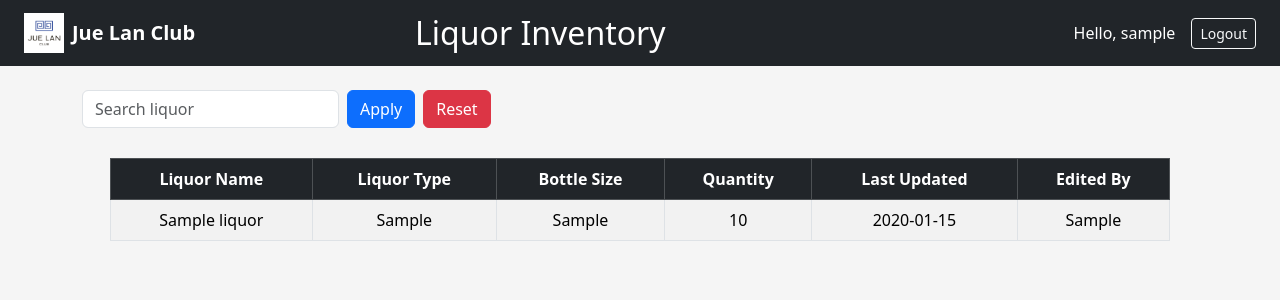
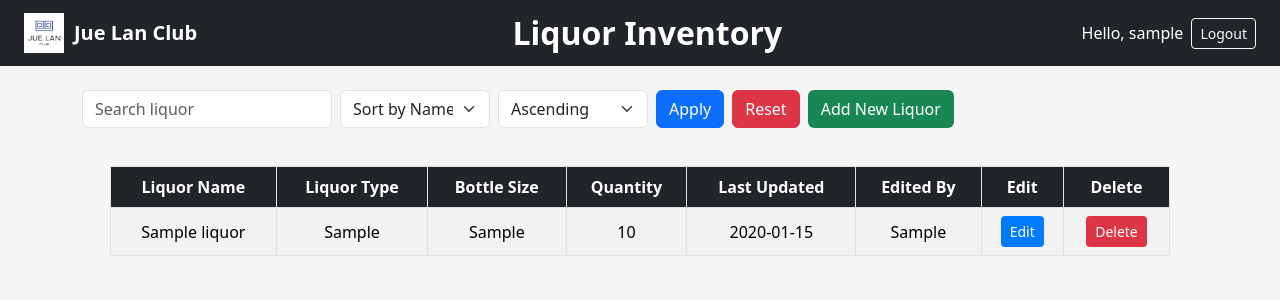
Before and after one commit to davidalevargas7/Jue-Lan-Liquor-Inventory, a Flask app: page / in a window 1280 px wide. Shown: the top 300 px of the page. Run offline with Flask 3, Linux system fonts and the light colour scheme; a user stored in the database is signed in; tables that the repository leaves empty hold one stand-in row (values such as "Sample post").

Commit message:
Cosemtic Update

```diff
--- a/templates/index.html
+++ b/templates/index.html
@@ -13,17 +13,6 @@
         body {
             background-color: #f5f5f5;
         }
-        table {
-            background-color: white;
-        }
-        th {
-            color: white !important;
-            vertical-align: middle;
-        }
-        td {
-            color: black !important;
-            vertical-align: middle;
-        }
         .table-container {
             max-width: 95%;
             margin: 30px auto;
@@ -37,6 +26,14 @@
             background-color: #dc3545;
             color: white;
         }
+        .btn-add {
+            background-color: #198754;
+            color: white;
+        }
+        .table th {
+            background-color: #212529;
+            color: white;
+        }
         .navbar-brand img {
             margin-right: 10px;
         }
@@ -44,60 +41,49 @@
 </head>
 <body>
 
-<nav class="navbar navbar-expand-lg navbar-dark bg-dark px-4">
+<nav class="navbar navbar-expand-lg navbar-dark bg-dark px-4 d-flex justify-content-between align-items-center">
     <a class="navbar-brand d-flex align-items-center" href="#">
-        <img src="{{ url_for('static', filename='jue_lan_club_logo.png') }}" alt="Logo" style="height: 40px;" class="me-2">
+        <img src="{{ url_for('static', filename='jue_lan_club_logo.png') }}" alt="Jue Lan Club Logo" style="height: 40px;">
         <span class="fw-bold text-white">Jue Lan Club</span>
     </a>
     <div class="mx-auto">
-        <h2 class="text-white text-center mb-0">Liquor Inventory</h2>
+        <h2 class="text-white text-center fw-bold mb-0">Liquor Inventory</h2>
     </div>
-    <div class="ms-auto d-flex align-items-center gap-3">
-        <span class="text-white">Hello, {{ current_user.username }}</span>
+    <div class="d-flex align-items-center">
+        <span class="text-white me-2">Hello, {{ current_user.username }}</span>
         <a href="{{ url_for('logout') }}" class="btn btn-outline-light btn-sm">Logout</a>
     </div>
 </nav>
 
 <div class="container mt-4">
-    <div class="d-flex justify-content-between align-items-center flex-wrap mb-3">
-        <form class="d-flex" method="GET" action="{{ url_for('index') }}">
-            <input class="form-control me-2" type="search" placeholder="Search liquor" name="search" value="{{ search_query }}">
-            <input type="hidden" name="sort_by" value="{{ sort_by }}">
-            <input type="hidden" name="order" value="{{ order }}">
-            <button class="btn btn-primary me-2" type="submit">Apply</button>
-            <a href="{{ url_for('index') }}" class="btn btn-danger">Reset</a>
+    <form method="get" class="d-flex flex-wrap align-items-center mb-3">
+        <input type="text" name="search" class="form-control me-2 mb-2" style="max-width: 250px;" placeholder="Search liquor" value="{{ search_query }}">
+        <select name="sort_by" class="form-select me-2 mb-2" style="max-width: 150px;">
+            <option value="name" {% if sort_by == 'name' %}selected{% endif %}>Sort by Name</option>
+            <option value="type" {% if sort_by == 'type' %}selected{% endif %}>Sort by Type</option>
+            <option value="quantity" {% if sort_by == 'quantity' %}selected{% endif %}>Sort by Quantity</option>
+        </select>
+        <select name="order" class="form-select me-2 mb-2" style="max-width: 150px;">
+            <option value="asc" {% if order == 'asc' %}selected{% endif %}>Ascending</option>
+            <option value="desc" {% if order == 'desc' %}selected{% endif %}>Descending</option>
+        </select>
+        <button type="submit" class="btn btn-primary me-2 mb-2">Apply</button>
+        <a href="{{ url_for('index') }}" class="btn btn-danger me-2 mb-2">Reset</a>
+        <a href="{{ url_for('add_liquor') }}" class="btn btn-add mb-2">Add New Liquor</a>
     </form>
-        {% if current_user.role == 'editor' %}
-            <a href="{{ url_for('add_liquor') }}" class="btn btn-success mt-2 mt-md-0">Add New Liquor</a>
-        {% endif %}
-    </div>
 
     <div class="table-container">
         <table class="table table-bordered table-striped text-center align-middle">
-            <thead class="table-dark">
+            <thead>
                 <tr>
-                    <th>
-                        <a href="{{ url_for('index', search=search_query, sort_by='name', order='asc' if order == 'desc' else 'desc') }}" class="text-white text-decoration-none">
-                            Liquor Name
-                        </a>
-                    </th>
-                    <th>
-                        <a href="{{ url_for('index', search=search_query, sort_by='type', order='asc' if order == 'desc' else 'desc') }}" class="text-white text-decoration-none">
-                            Liquor Type
-                        </a>
-                    </th>
+                    <th>Liquor Name</th>
+                    <th>Liquor Type</th>
                     <th>Bottle Size</th>
-                    <th>
-                        <a href="{{ url_for('index', search=search_query, sort_by='quantity', order='asc' if order == 'desc' else 'desc') }}" class="text-white text-decoration-none">
-                            Quantity
-                        </a>
-                    </th>
+                    <th>Quantity</th>
                     <th>Last Updated</th>
                     <th>Edited By</th>
-                    {% if current_user.role == 'editor' %}
                     <th>Edit</th>
                     <th>Delete</th>
-                    {% endif %}
                 </tr>
             </thead>
             <tbody>
@@ -108,8 +94,7 @@
                     <td>{{ liquor.bottle_size }}</td>
                     <td>{{ liquor.quantity }}</td>
                     <td>{{ liquor.last_updated }}</td>
-                    <td>{{ liquor.edited_by or '' }}</td>
-                    {% if current_user.role == 'editor' %}
+                    <td>{{ liquor.edited_by }}</td>
                     <td>
                         <a href="{{ url_for('edit_liquor', liquor_id=liquor.id) }}" class="btn btn-edit btn-sm">Edit</a>
                     </td>
@@ -118,7 +103,6 @@
                             <button type="submit" class="btn btn-delete btn-sm">Delete</button>
                         </form>
                     </td>
-                    {% endif %}
                 </tr>
                 {% endfor %}
             </tbody>
```
Lines whose indentation alone changed are shown as unchanged.
